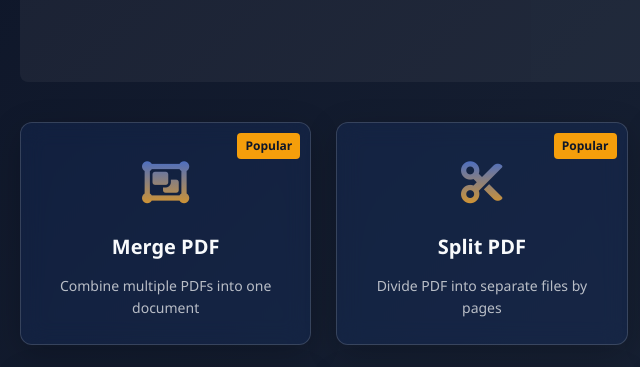
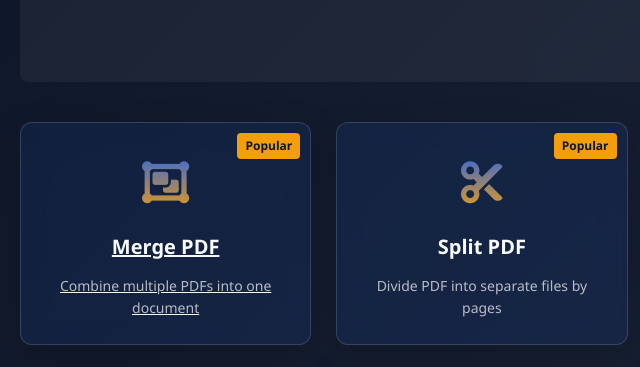
Before and after one commit to AlgoZenCode/Pdf-tool, a plain HTML site: page Index.html in a window 1280 px wide. Shown: the part 860-1227 px from the top of the page, 0-640 px from the left. Drawn offline with nearby package versions, Linux system fonts and the light colour scheme; placeholder pictures from the web are drawn by us.

Commit message:
Update Index.html

```diff
--- a/Index.html
+++ b/Index.html
@@ -664,11 +664,13 @@
 
             <div class="tools-grid">
                 <!-- PDF Management (8 tools) -->
+                <a href="/Marge-Pdf" style="text-decoration: noen; color: inherit;">
                 <div class="tool-card glass-card popular" data-category="organize" style="animation-delay: 0.1s">
                     <div class="tool-icon"><i class="fas fa-object-group"></i></div>
                     <h3>Merge PDF</h3>
                     <p>Combine multiple PDFs into one document</p>
                 </div>
+                </a>
                 <a href="/split-pdf" style="text-decoration: none; color: inherit;">
                 <div class="tool-card glass-card popular" data-category="organize" style="animation-delay: 0.2s">
                     <div class="tool-icon"><i class="fas fa-cut"></i></div>
```
